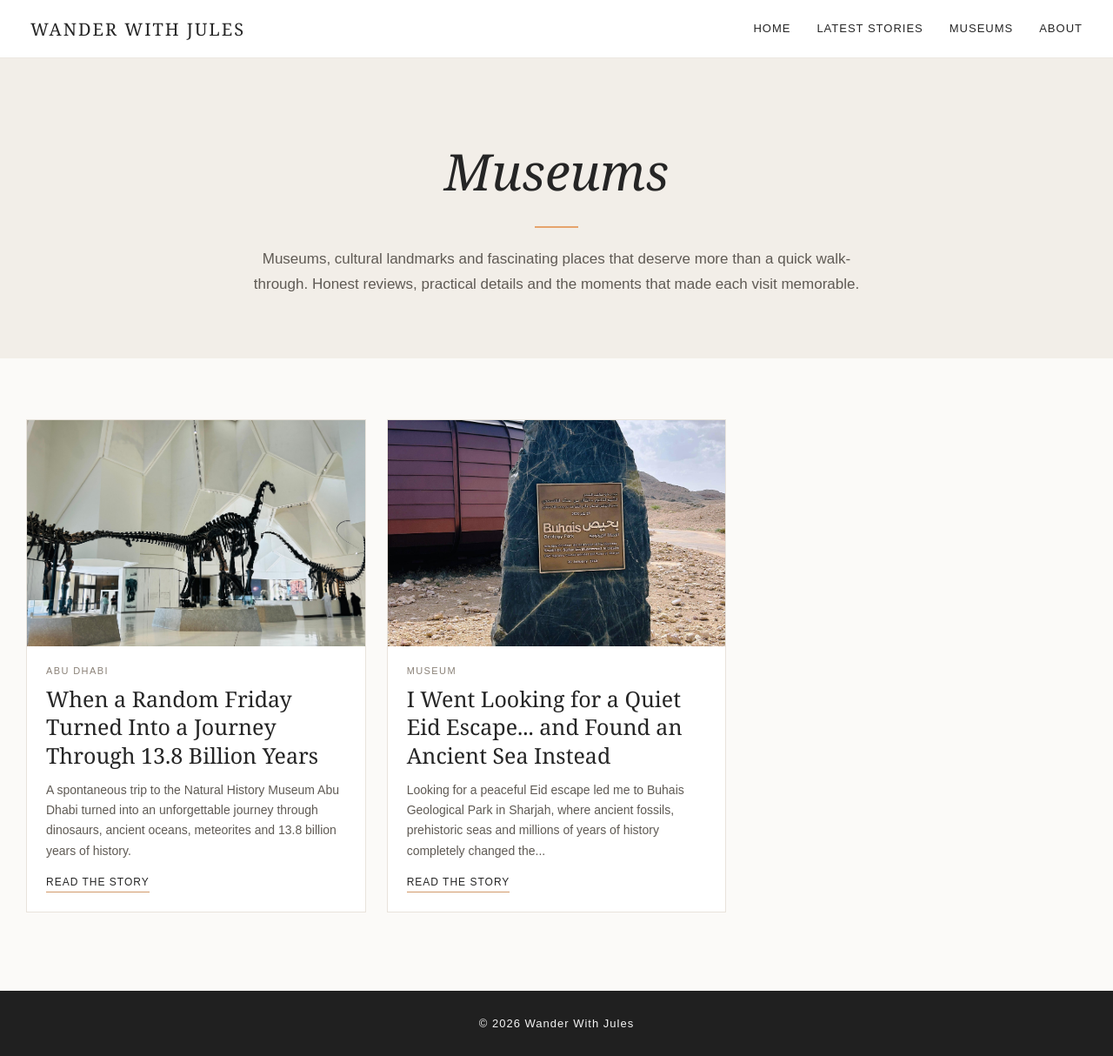
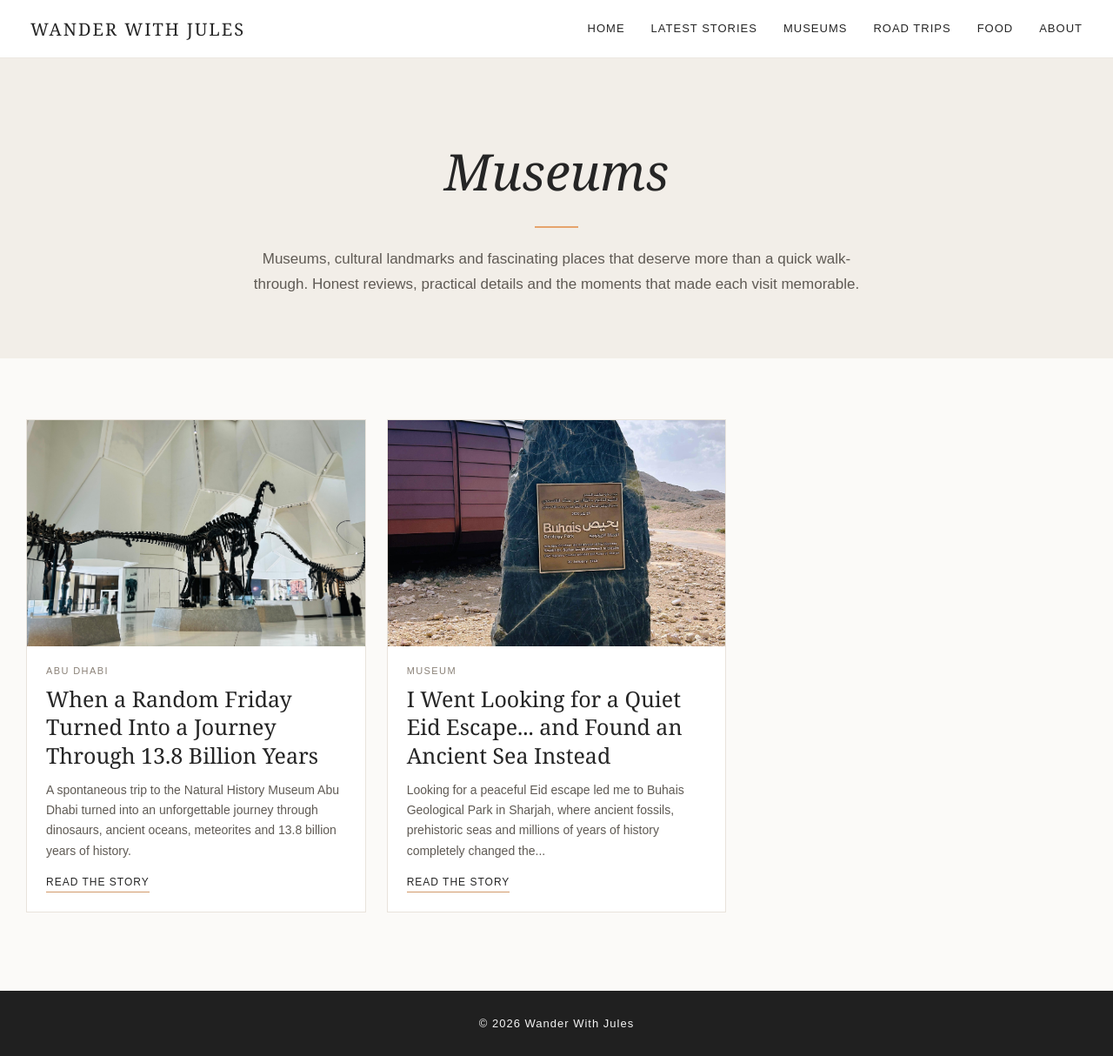
Before and after one commit to WanderWithJules/wanderwithjules.github.io, a Jekyll site: the page built from museums.html, in a window 1280 px wide. Shown: the whole page at 87% size. Built offline with Jekyll 4.4.1, drawn with Linux system fonts in a browser that asks for light colours.

Commit message:
Update Museums navigation menu

```diff
--- a/museums.html
+++ b/museums.html
@@ -218,12 +218,14 @@
     <nav class="nav-container">
       <a class="logo" href="/">Wander With Jules</a>
 
-      <div class="nav-links">
-        <a href="/">Home</a>
-        <a href="/#latest">Latest Stories</a>
-        <a href="/museums/">Museums</a>
-        <a href="/#about">About</a>
-      </div>
+<div class="nav-links">
+  <a href="/">Home</a>
+  <a href="/#latest">Latest Stories</a>
+  <a href="/museums/">Museums</a>
+  <a href="/road-trips/">Road Trips</a>
+  <a href="/#food">Food</a>
+  <a href="/about/">About</a>
+</div>
     </nav>
   </header>
 
```
